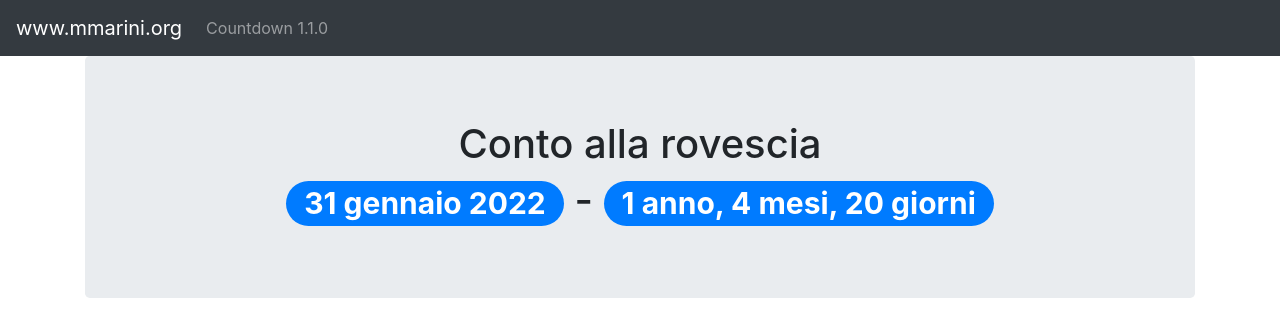
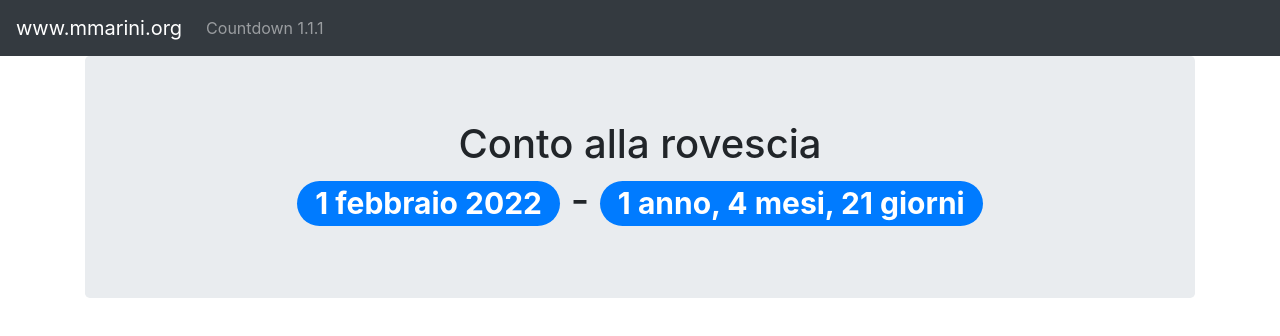
Before and after one commit to m-marini/countdown, a React (Create React App) app: page / in a window 1280 px wide. Shown: the top 336 px of the page. Built offline with nearby package versions, Linux system fonts and the light colour scheme.

Commit message:
compute the date from start of day

```diff
--- a/package.json
+++ b/package.json
@@ -1,6 +1,6 @@
 {
   "name": "countdown",
-  "version": "1.1.0",
+  "version": "1.1.1",
   "private": true,
   "dependencies": {
     "@testing-library/jest-dom": "^4.2.4",
--- a/src/App.tsx
+++ b/src/App.tsx
@@ -11,7 +11,7 @@ moment.locale('it');
 const Counter: FunctionComponent<{
   date: Moment;
 }> = ({ date }) => {
-  const duration = moment.duration(date.diff(moment()));
+  const duration = moment.duration(date.diff(moment().startOf('day')));
 
   return (
     <div>
@@ -31,7 +31,7 @@ const CountdownPage: FunctionComponent<{}> = () => {
   const br = queryParms.get('br') ?? 'www.mmarini.org';
   const lnk = queryParms.get('lnk') ?? 'http://www.mmarini.org';
   const dt = queryParms.get('dt') ?? '2022-02-01'
-  const targetDate = moment(`${dt}T00:00:00+01:00`, moment.ISO_8601);
+  const targetDate = moment(`${dt}`, moment.ISO_8601).startOf('day');
   return (
     <div>
       <Navbar bg="dark" variant="dark" expand="lg">
```
Also changed, not shown: 1 other file (tests, documents, lock files or other folders).
